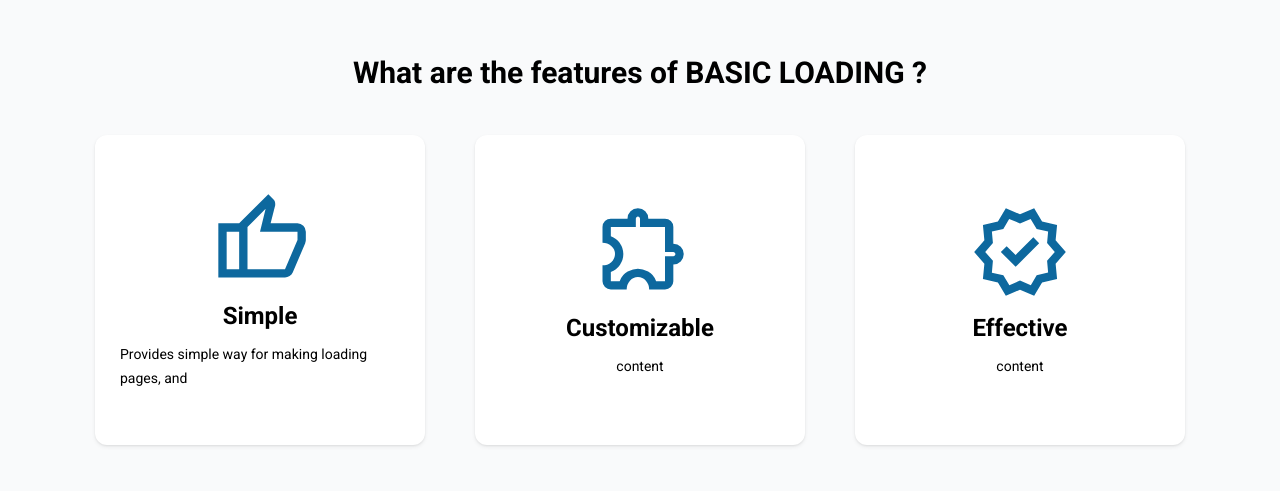
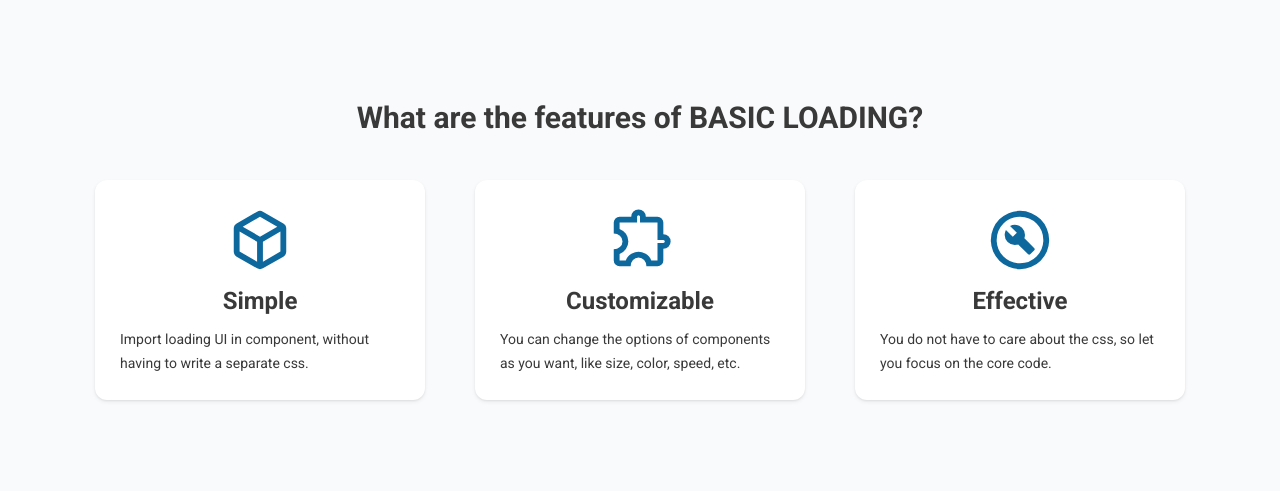
Before and after one commit to kjindev/basic-loading-docs, a Next.js app: page / in a window 1280 px wide. Shown: the part 1029-1520 px from the top of the page. Built offline with nearby package versions, Linux system fonts and the light colour scheme.

Commit message:
feat: update main page content and change icons

```diff
--- a/pages/index.tsx
+++ b/pages/index.tsx
@@ -11,7 +11,7 @@ export default function Home() {
     <div css={css(pageStyle, { flexDirection: "column" })}>
       <Main />
       <Main2 />
-      <footer>BASIC LOADING</footer>
+      <footer></footer>
     </div>
   );
 }
@@ -56,30 +56,31 @@ function Main2() {
       })}
     >
       <div className={`${robotoBold.className} script`}>
-        What are the features of BASIC LOADING ?
+        What are the features of BASIC LOADING?
       </div>
       <div className="box-list">
         <Box props={scriptBox}>
           <svg
             xmlns="http://www.w3.org/2000/svg"
-            height="100"
+            height="70"
             viewBox="0 -960 960 960"
-            width="100"
+            width="70"
             fill={mainColor}
           >
-            <path d="M720-120H280v-520l280-280 50 50q7 7 11.5 19t4.5 23v14l-44 174h258q32 0 56 24t24 56v80q0 7-2 15t-4 15L794-168q-9 20-30 34t-44 14Zm-360-80h360l120-280v-80H480l54-220-174 174v406Zm0-406v406-406Zm-80-34v80H160v360h120v80H80v-520h200Z" />
+            <path d="M440-183v-274L200-596v274l240 139Zm80 0 240-139v-274L520-457v274Zm-40-343 237-137-237-137-237 137 237 137ZM160-252q-19-11-29.5-29T120-321v-318q0-22 10.5-40t29.5-29l280-161q19-11 40-11t40 11l280 161q19 11 29.5 29t10.5 40v318q0 22-10.5 40T800-252L520-91q-19 11-40 11t-40-11L160-252Zm320-228Z" />
           </svg>
           <div className={`box-title ${robotoBold.className}`}>Simple</div>
           <div className="box-content">
-            Provides simple way for making loading pages, and
+            Import loading UI in component, without having to write a separate
+            css.
           </div>
         </Box>
         <Box props={scriptBox}>
           <svg
             xmlns="http://www.w3.org/2000/svg"
-            height="100"
+            height="70"
             viewBox="0 -960 960 960"
-            width="100"
+            width="70"
             fill={mainColor}
           >
             <path d="M352-120H200q-33 0-56.5-23.5T120-200v-152q48 0 84-30.5t36-77.5q0-47-36-77.5T120-568v-152q0-33 23.5-56.5T200-800h160q0-42 29-71t71-29q42 0 71 29t29 71h160q33 0 56.5 23.5T800-720v160q42 0 71 29t29 71q0 42-29 71t-71 29v160q0 33-23.5 56.5T720-120H568q0-50-31.5-85T460-240q-45 0-76.5 35T352-120Zm-152-80h85q24-66 77-93t98-27q45 0 98 27t77 93h85v-240h80q8 0 14-6t6-14q0-8-6-14t-14-6h-80v-240H480v-80q0-8-6-14t-14-6q-8 0-14 6t-6 14v80H200v88q54 20 87 67t33 105q0 57-33 104t-87 68v88Zm260-260Z" />
@@ -87,20 +88,26 @@ function Main2() {
           <div className={`box-title ${robotoBold.className}`}>
             Customizable
           </div>
-          <div className="box-content">content</div>
+          <div className="box-content">
+            You can change the options of components as you want, like size,
+            color, speed, etc.
+          </div>
         </Box>
         <Box props={scriptBox}>
           <svg
             xmlns="http://www.w3.org/2000/svg"
-            height="100"
+            height="70"
             viewBox="0 -960 960 960"
-            width="100"
+            width="70"
             fill={mainColor}
           >
-            <path d="m344-60-76-128-144-32 14-148-98-112 98-112-14-148 144-32 76-128 136 58 136-58 76 128 144 32-14 148 98 112-98 112 14 148-144 32-76 128-136-58-136 58Zm34-102 102-44 104 44 56-96 110-26-10-112 74-84-74-86 10-112-110-24-58-96-102 44-104-44-56 96-110 24 10 112-74 86 74 84-10 114 110 24 58 96Zm102-318Zm-42 142 226-226-56-58-170 170-86-84-56 56 142 142Z" />
+            <path d="m620-284 56-56q6-6 6-14t-6-14L540-505q4-11 6-22t2-25q0-57-40.5-97.5T410-690q-17 0-34 4.5T343-673l94 94-56 56-94-94q-8 16-12.5 33t-4.5 34q0 57 40.5 97.5T408-412q13 0 24.5-2t22.5-6l137 136q6 6 14 6t14-6ZM480-80q-83 0-156-31.5T197-197q-54-54-85.5-127T80-480q0-83 31.5-156T197-763q54-54 127-85.5T480-880q83 0 156 31.5T763-763q54 54 85.5 127T880-480q0 83-31.5 156T763-197q-54 54-127 85.5T480-80Zm0-80q134 0 227-93t93-227q0-134-93-227t-227-93q-134 0-227 93t-93 227q0 134 93 227t227 93Zm0-320Z" />
           </svg>
           <div className={`box-title ${robotoBold.className}`}>Effective</div>
-          <div className="box-content">content</div>
+          <div className="box-content">
+            You do not have to care about the css, so let you focus on the core
+            code.
+          </div>
         </Box>
       </div>
     </div>
@@ -129,9 +136,9 @@ const scriptBox = {
   alignItems: "center",
   backgroundColor: "white",
   width: "300px",
-  height: "270px",
+  // height: "200px",
   margin: "0px 25px",
-  padding: "20px 15px",
+  padding: "25px 15px",
 };
 
 const spinner = {
@@ -173,9 +180,9 @@ const mainStyle = {
   alignItems: "center",
   margin: "12px 0",
   padding: "10px",
-  backgroundImage: "linear-gradient(180deg,#555,#000)",
-  color: "transparent",
-  backgroundClip: "text",
+  // backgroundImage: "linear-gradient(180deg,#555,#000)",
+  // color: "transparent",
+  // backgroundClip: "text",
   "& .title": {
     fontSize: fontSize.large,
     padding: "1rem",
@@ -219,11 +226,12 @@ const mainStyle2 = {
   width: "100%",
   height: "100vh",
   display: "flex",
-
+  // paddingBottom: "50px",
   justifyContent: "center",
   alignItems: "center",
   margin: "12px 0",
   fontSize: fontSize.small,
+
   "& .script": {
     fontSize: fontSize.large2,
     margin: "45px",
--- a/styles/globals.css
+++ b/styles/globals.css
@@ -7,6 +7,7 @@ body {
   overflow-x: hidden;
   font-family: "roboto", sans-serif;
   background-color: #f9fafb;
+  color: #393939;
   /* background-image: linear-gradient(rgba(245, 245, 245) 1px, transparent 1px),
     linear-gradient(90deg, rgba(245, 245, 245) 1px, transparent 1px),
     linear-gradient(rgba(246, 246, 246) 1px, transparent 1px),
```
Also changed, not shown: pages/docs/installation/index.tsx (+10 -6 lines), pages/_assets/build_circle.svg (added), pages/_assets/deployed_code.svg (added).
